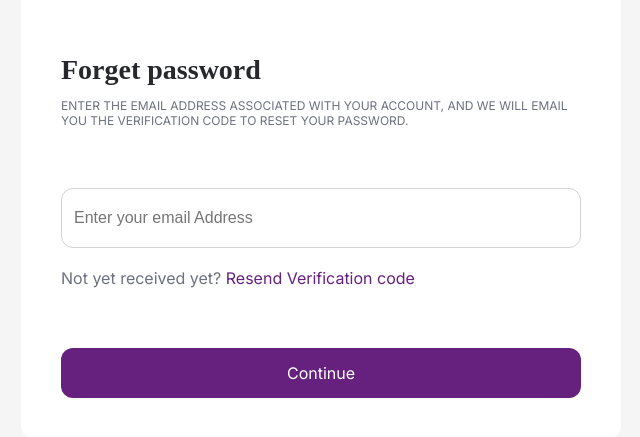
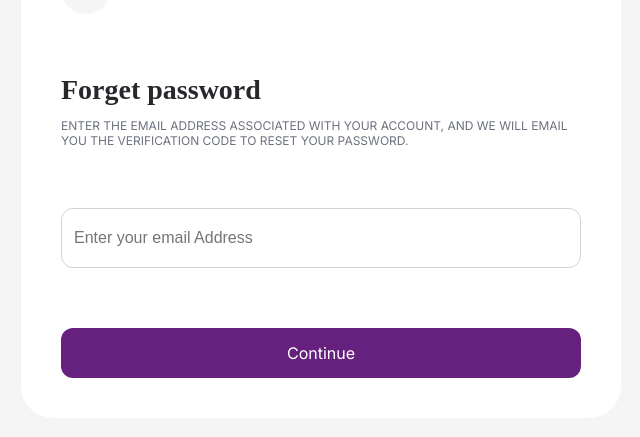
Before and after one commit to ibag-code/Construction-Project, a React (Vite) app in the folder the-construction-project/: page /emailauth in a window 1280 px wide. Shown: the part 229-666 px from the top of the page, without its empty margins (319-959 px from the left). Built offline with nearby package versions, Linux system fonts and the light colour scheme; a web font is replaced by a local one.

Commit message:
Organized the code for better access

```diff
--- a/the-construction-project/src/Entrance/Verify/Signupauth.css
+++ b/the-construction-project/src/Entrance/Verify/Signupauth.css
@@ -1,36 +1,3 @@
-/* :root {
-    --bg-color: #F5F5F5;
-    --craft-black: #26282C;
-    --craft-white: #FFFFFF;
-    --border: #D2D3D7;
-
-    --craft-bc: #66217E;
-    --craft-bc-light: #F0E9F2;
-    --craft-bc-light-2: #E8DEEC;
-    --craft-bc-light-3: #D0BAD7;
-    --craft-dark: #2E0F39;
-
-    --text-colour: #6D717F;
-
-    --danger: #FF383C;
-    --danger-light: #FFEBEC;
-    --danger-light-2: #FFE1E2;
-    --danger-light-3: #FFC1C3;
-    --danger-dark: #73191B;
-
-    --success: #34C759;
-    --success-light: #EBF9EE;
-    --success-light-2: #E1F7E6;
-    --success-light-3: #C0EECC;
-    --success-dark: #175A28;
-
-    --warning: #FFCC00;
-    --warning-light: #FFFAE6;
-    --warning-light-2: #FFF7D9;
-    --warning-light-3: #FFEFB0;
-    --warning-dark: #735C00;
-} */
-
 a {
   text-decoration: none;
   color: var(--craft-white);
@@ -42,14 +9,6 @@ body {
   justify-content: center;
   align-items: center;
   background-color: var(--bg-color);
-}
-.the-form {
-  background-color: var(--craft-white);
-  padding: 40px;
-  gap: 60px;
-  display: flex;
-  flex-direction: column;
-  border-radius: 12px;
 }
 
 .verify-text {
--- a/the-construction-project/src/ForgetPassword/EmailVerify.css
+++ b/the-construction-project/src/ForgetPassword/EmailVerify.css
@@ -9,14 +9,6 @@ body {
   justify-content: center;
   align-items: center;
   background-color: var(--bg-color);
-}
-.the-form {
-  background-color: var(--craft-white);
-  padding: 40px;
-  gap: 60px;
-  display: flex;
-  flex-direction: column;
-  border-radius: 12px;
 }
 
 .verify-text {
--- a/the-construction-project/src/ForgetPassword/EmailVerify.jsx
+++ b/the-construction-project/src/ForgetPassword/EmailVerify.jsx
@@ -4,7 +4,7 @@ import './EmailVerify.css'
 export function EmailVerify() {
   return (
 
-      <body>
+      <>
         <div className="the-form">
           <Link to="/emailauth" className="arrow-back">
             <i className="hgi hgi-stroke hgi-rounded hgi-arrow-left-01"></i>
@@ -67,12 +67,12 @@ export function EmailVerify() {
                 Not yet received yet? <span>Resend Verification code </span>
               </p>
             </div>
-            <button type="submit" className="verify-btn">
+            <Link to='/passwordreset' type="submit" className="verify-btn">
               Continue
-            </button>
+            </Link>
           </form>
         </div>
-      </body>
+      </>
 
   );
 }
--- a/the-construction-project/src/ForgetPassword/Emailauth.css
+++ b/the-construction-project/src/ForgetPassword/Emailauth.css
@@ -12,15 +12,7 @@ body {
   align-items: center;
   background-color: var(--bg-color);
 }
-.the-form {
-  background-color: var(--craft-white);
-  padding: 40px;
-  gap: 60px;
-  display: flex;
-  flex-direction: column;
-  border-radius: 12px;
-  width: 600px;
-}
+
 
 .verify-text {
   display: flex;
--- a/the-construction-project/src/ForgetPassword/Emailauth.jsx
+++ b/the-construction-project/src/ForgetPassword/Emailauth.jsx
@@ -24,13 +24,11 @@ export function EmailAuth() {
               className="my-otp-field"
               />
             </div>
-            <p className="count-down">
-              Not yet received yet? <span>Resend Verification code </span>
-            </p>
+
           </div>
-          <button type="submit" className="verify-btn">
+          <Link to="/emailverify" type="submit" className="verify-btn">
             Continue
-          </button>
+          </Link>
         </form>
       </div>
     </>
--- a/the-construction-project/src/index.css
+++ b/the-construction-project/src/index.css
@@ -258,3 +258,12 @@ form {
     border-radius: 12px;
     border: 1px solid var(--border);
 }
+.the-form {
+  background-color: var(--craft-white);
+  padding: 40px;
+  gap: 60px;
+  display: flex;
+  flex-direction: column;
+  border-radius: 32px;
+  width: 600px;
+}
```
